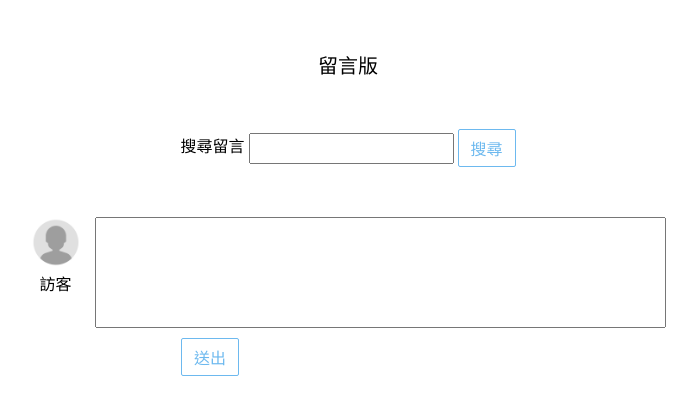
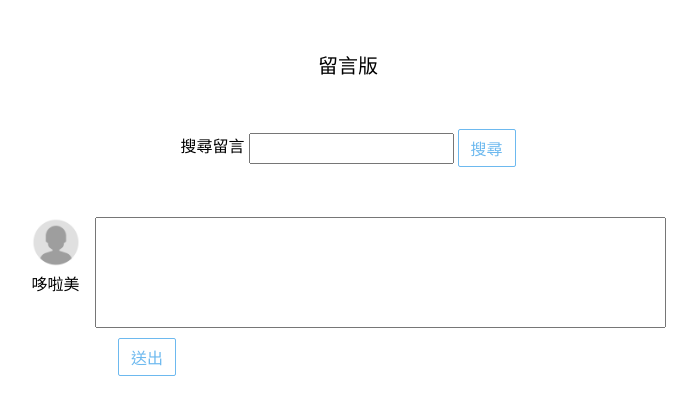
Before and after one commit to dauren0260/msgBoard, a PHP site: page /message.php in a window 1280 px wide. Shown: the top 415 px of the page, without its empty margins (292-989 px from the left). Run offline with PHP 8.4, Linux system fonts and the light colour scheme; data that the repository does not hold is empty; some libraries are stand-ins or nearby versions.

Commit message:
修改bug

```diff
--- a/assets/css/message.css
+++ b/assets/css/message.css
@@ -105,9 +105,11 @@ pre{
 .msgContainer .btn-outline-primary {
     vertical-align: bottom;
 }
-
+.insert{
+    width: 700px;
+}
 .insert button{
-    margin-left: 465px;
+    margin-left: 120px;
     margin-top: 10px;
 }
 
@@ -166,7 +168,7 @@ pre{
 /* pagination */
 .pagination_block {
     text-align: right;
-    padding-right: 300px;
+    padding-right: 220px;
 }
 
 .pagination {
--- a/message.php
+++ b/message.php
@@ -37,16 +37,13 @@ $totalPage = ceil($totalRow/$pageRow);  //總頁數
 
 <!DOCTYPE html>
 <html lang="zh-TW">
-
 <head>
     <meta charset="UTF-8">
     <meta name="viewport" content="width=device-width, initial-scale=1.0">
-    <script src="https://cdnjs.cloudflare.com/ajax/libs/axios/1.6.2/axios.min.js" integrity="sha512-b94Z6431JyXY14iSXwgzeZurHHRNkLt9d6bAHt7BZT38eqV+GyngIi/tVye4jBKPYQ2lBdRs0glww4fmpuLRwA==" crossorigin="anonymous" referrerpolicy="no-referrer"></script>
     <link rel="stylesheet" href="./assets/css/index.css" type="text/css">
     <link rel="stylesheet" href="./assets/css/message.css" type="text/css">
-    <title>Document</title>
+    <title>留言版</title>
 </head>
-
 <body>
     <div class="title">留言版</div>
 
@@ -113,14 +110,13 @@ $totalPage = ceil($totalRow/$pageRow);  //總頁數
         <div class="msgContainer">
             <div class="avatar commentAvatar">
                 <img src="./assets/img/member/memDefault.png" alt="avatar">
-                <div class="username">訪客</div>
+                <div class="username">哆啦美</div>
             </div>
             <textarea name="content" id="content" cols="50" rows="5" required></textarea>
         </div>
         <button type="submit" value="send" class="btn btn-outline-primary">送出</button>
     </form>
     <script>
-
         function dropData(params, e) {
             if(confirm("確認刪除留言?")){
                 window.location =  `deleteData.php?commentNo=${params}`;
@@ -128,8 +124,6 @@ $totalPage = ceil($totalRow/$pageRow);  //總頁數
                 e.preventDefault();
             }
         }
-
     </script>
 </body>
-
 </html>
```
Also changed, not shown: signup.php (deleted, +0 -46 lines), loginCheck.php (deleted).
